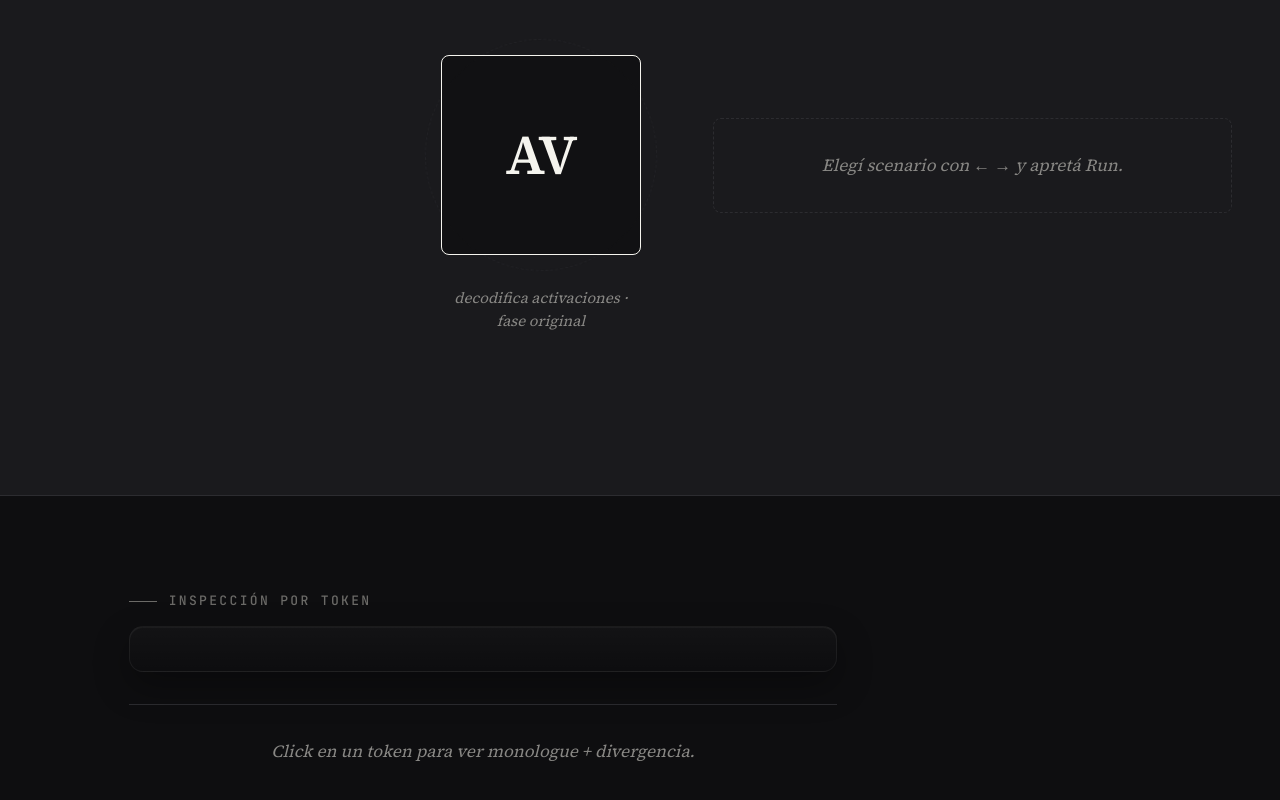
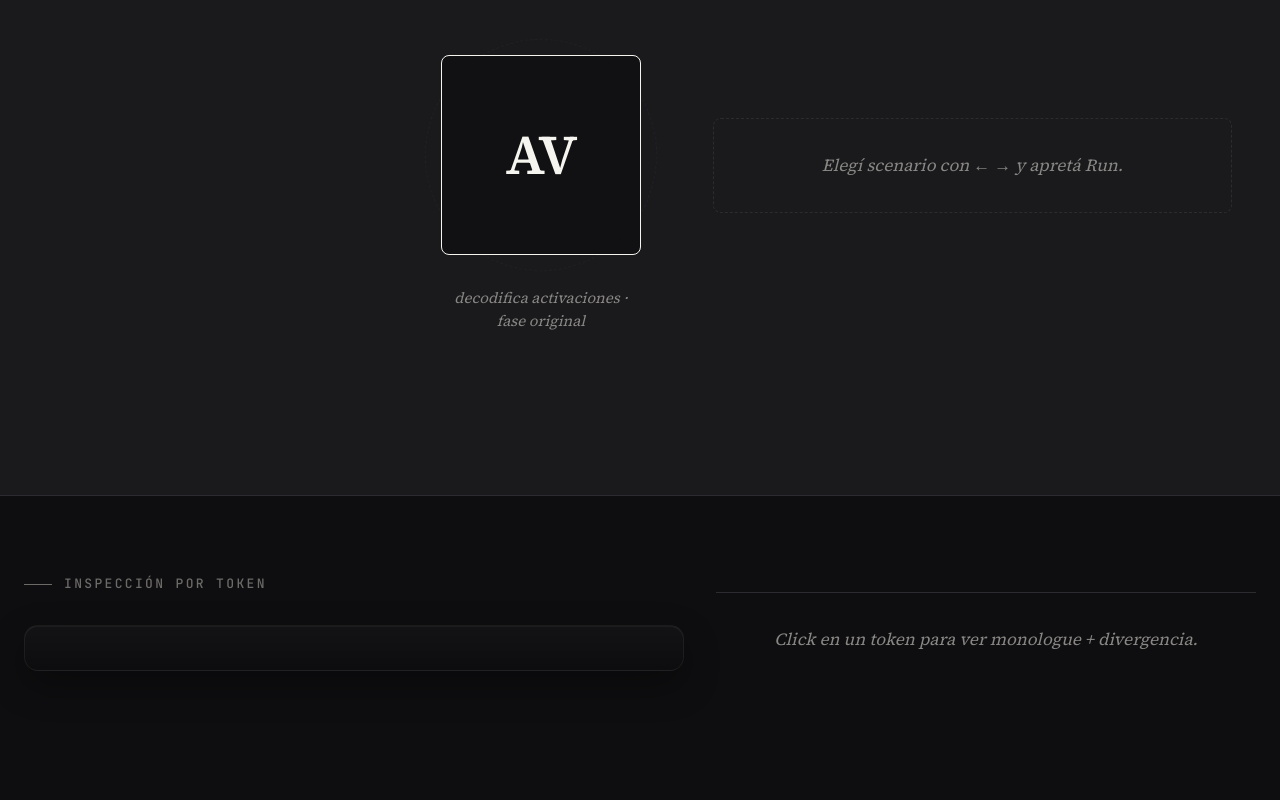
Before and after one commit to Juanchi2112/nla, a Next.js app in the folder nla-frontend/: page / in a window 1280 px wide. Shown: the part 1140-1940 px from the top of the page. After the commit the page ends 1883 px from the top, so only its background shows below. Built offline with nearby package versions, Linux system fonts and the light colour scheme.

Commit message:
Clean up steering pipeline visualization
- Remove complex SVG overlay that was cluttering the layout
- Simplify component structure for clearer feedback flow
- Reset to baseline for redesigned steering visualization approach

```diff
--- a/nla-frontend/src/app/page.module.css
+++ b/nla-frontend/src/app/page.module.css
@@ -875,10 +875,10 @@
 
 .tokenChipBig {
   font-family: var(--font-mono);
-  font-size: var(--text-base);
+  font-size: var(--text-sm);
   background: var(--bg-alt-translucent); backdrop-filter: blur(20px); -webkit-backdrop-filter: blur(20px);
   border: 1px solid var(--border);
-  padding: 4px 10px;
+  padding: 3px 8px;
   border-radius: var(--radius-sm);
 }
 
@@ -890,7 +890,7 @@
 
 .scoreBadgeBig {
   font-family: var(--font-mono);
-  font-size: 32px;
+  font-size: 18px;
   font-weight: var(--weight-semibold);
   font-variant-numeric: tabular-nums;
 }
@@ -924,7 +924,7 @@
 
 .monologueText {
   font-family: var(--font-serif);
-  font-size: var(--text-lg);
+  font-size: var(--text-sm);
   font-style: italic;
   line-height: var(--leading-normal);
   color: var(--fg);
@@ -935,6 +935,26 @@
 @keyframes pulse {
   0%, 100% { opacity: 1; }
   50% { opacity: 0.3; }
+}
+
+/* ========== INSPECTION LAYOUT (side-by-side) ========== */
+.inspectionLayout {
+  display: grid;
+  grid-template-columns: 1.1fr 0.9fr;
+  gap: 32px;
+  align-items: start;
+}
+
+.inspectionLeft {
+  display: flex;
+  flex-direction: column;
+  gap: var(--space-md);
+}
+
+@media (max-width: 1000px) {
+  .inspectionLayout {
+    grid-template-columns: 1fr;
+  }
 }
 
 /* ========== BOTTOM STRIP (post-stream inspection) ========== */
@@ -1327,6 +1347,9 @@
   white-space: pre-wrap;
 }
 
+/* ========== STEERING PIPELINE ========== */
+/* === STEERING PIPELINE HERO VISUALIZATION === */
+
 .deltaBanner {
   margin-top: var(--space-md);
   padding: 10px 16px;
--- a/nla-frontend/src/app/page.tsx
+++ b/nla-frontend/src/app/page.tsx
@@ -646,7 +646,9 @@ export default function Home() {
 
       </section>
 
-      <section className="lyt-block lyt-tight lyt-align-left">
+      <section className="lyt-block lyt-tight lyt-align-wide">
+        <div className={styles.inspectionLayout}>
+          <div className={styles.inspectionLeft}>
             <h2 className={styles.detailTitle}>Inspección por token</h2>
             <div className={styles.bottomStrip}>
               {tokens
@@ -677,6 +679,7 @@ export default function Home() {
                     </button>
                   );
                 })}
+            </div>
           </div>
 
           <div className={styles.bottomDetail}>
@@ -736,6 +739,7 @@ export default function Home() {
               )}
             </div>
           )}
+          </div>
         </div>
       </section>
 
```
Lines whose indentation alone changed are shown as unchanged.
